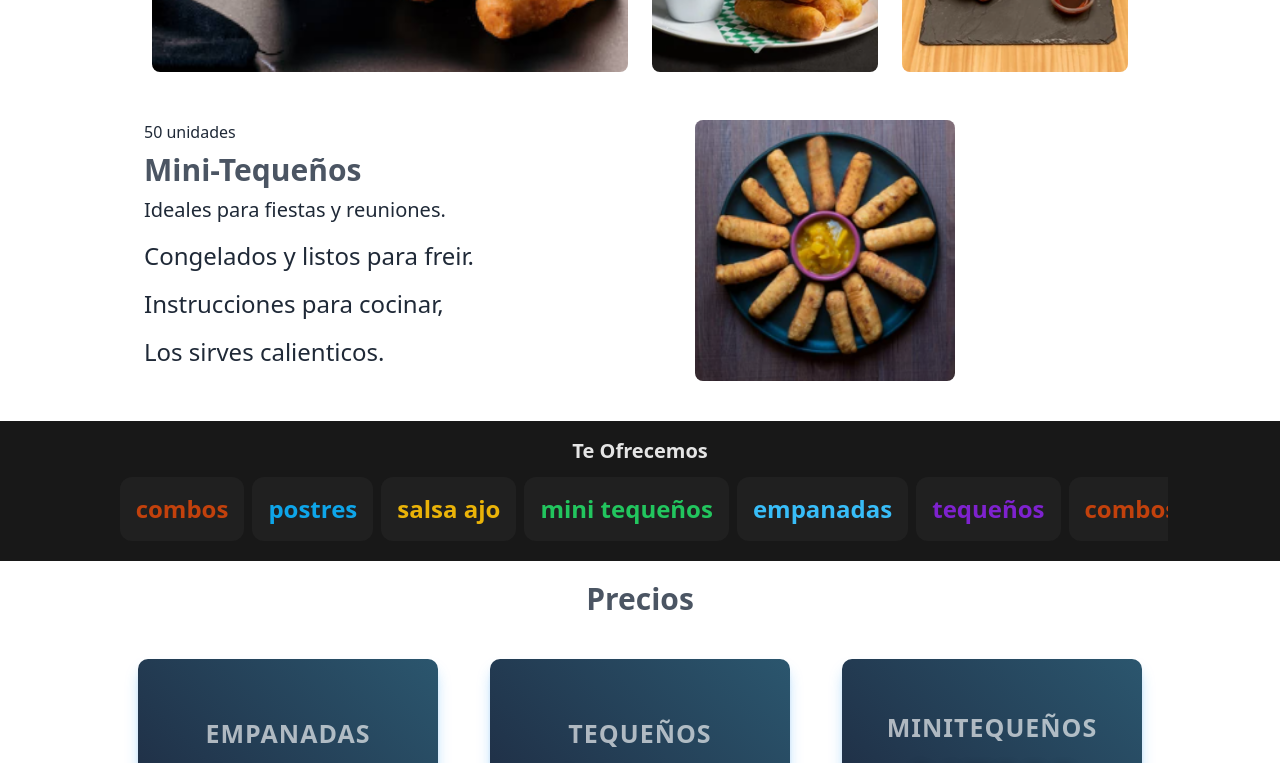
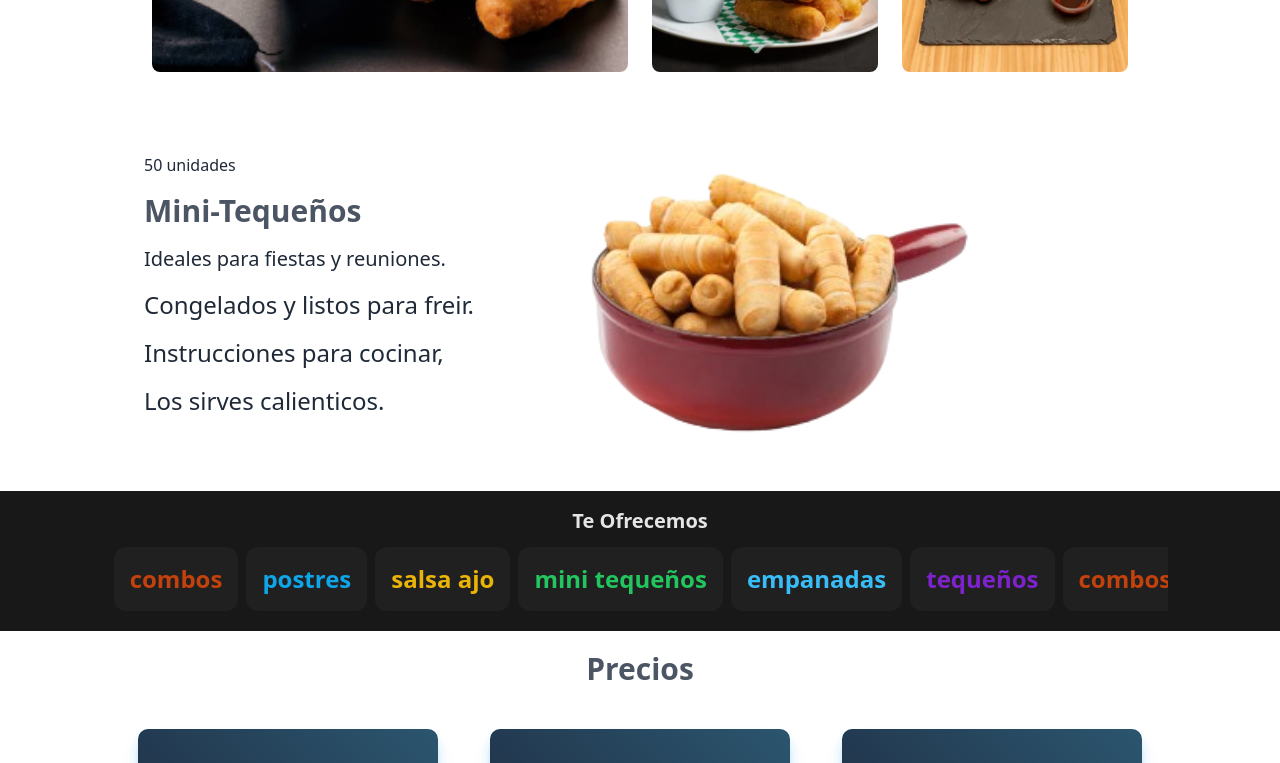
Before and after one commit to luismagnum/reactnav, a React (Vite) app: page / in a window 1280 px wide. Shown: the part 1640-2403 px from the top of the page. Built offline with nearby package versions, Linux system fonts and the light colour scheme.

Commit message:
cambiar imagen mini

```diff
--- a/src/components/Mini/Mini.jsx
+++ b/src/components/Mini/Mini.jsx
@@ -1,31 +1,44 @@
-import React from 'react'
-import imag5 from '../../assets/imag5.png'
-
+import React from 'react';
+import imag5 from '../../assets/tequefiesta.png';
 
 const Mini = () => {
   return (
     <div>
       <div>
-        <div className='container max-w-5xl mx-auto px-10 md:px-4 py-2 md:mt-10 mb-8'>
-            <div className='flex flex-col-reverse lg:flex-row'>
-                <div className='lg:pr-10 space-y-2'>
-                    <div className='text-xl text-gray-800 font-medium md:text-base'>50 unidades</div>
-                    <div className='text-3xl text-gray-600 font-bold'>Mini-Tequeños</div>
-                    <div className='text-xl text-gray-800 font-medium mt-2'>Ideales para fiestas y reuniones.</div>
-                    <div className='text-justify'>
-                        <p className='text-base md:text-2xl text-gray-800 font-medium mt-4'>Congelados y listos para freir.</p>
-                        <p className='text-base md:text-2xl text-gray-800 font-medium mt-4'>Instrucciones para cocinar,</p>
-                        <p className='text-base md:text-2xl text-gray-800 font-medium mt-4'>Los sirves calienticos.</p>
-                    </div>
-                </div>
-                <div className='flex-shrink-0 lg:mx-auto mb-4 lg:mb-0'>
-                    <img src={imag5} alt='survey'  className='w-80 mx-auto md:w-[260px] rounded-lg'/>
-                </div>
+        <div className="container max-w-5xl mx-auto px-10 md:px-4 py-2 md:mt-10 mb-8">
+          <div className="flex flex-col-reverse lg:flex-row lg:gap-x-8 items-center">
+            {/* Texto */}
+            <div className="lg:pr-10 space-y-4">
+              <div className="text-xl text-gray-800 font-medium md:text-base">50 unidades</div>
+              <div className="text-3xl text-gray-600 font-bold">Mini-Tequeños</div>
+              <div className="text-xl text-gray-800 font-medium mt-2">
+                Ideales para fiestas y reuniones.
+              </div>
+              <div className="text-justify">
+                <p className="text-base md:text-2xl text-gray-800 font-medium mt-4">
+                  Congelados y listos para freir.
+                </p>
+                <p className="text-base md:text-2xl text-gray-800 font-medium mt-4">
+                  Instrucciones para cocinar,
+                </p>
+                <p className="text-base md:text-2xl text-gray-800 font-medium mt-4">
+                  Los sirves calienticos.
+                </p>
+              </div>
             </div>
+            {/* Imagen */}
+            <div>
+              <img
+                src={imag5}
+                alt="Mini Tequeños"
+                className="w-80 md:w-[450px] rounded-lg"
+              />
+            </div>
+          </div>
         </div>
+      </div>
     </div>
-    </div>
-  )
-}
+  );
+};
 
-export default Mini
+export default Mini;
```
Also changed, not shown: src/assets/tequefiesta.png (added).
